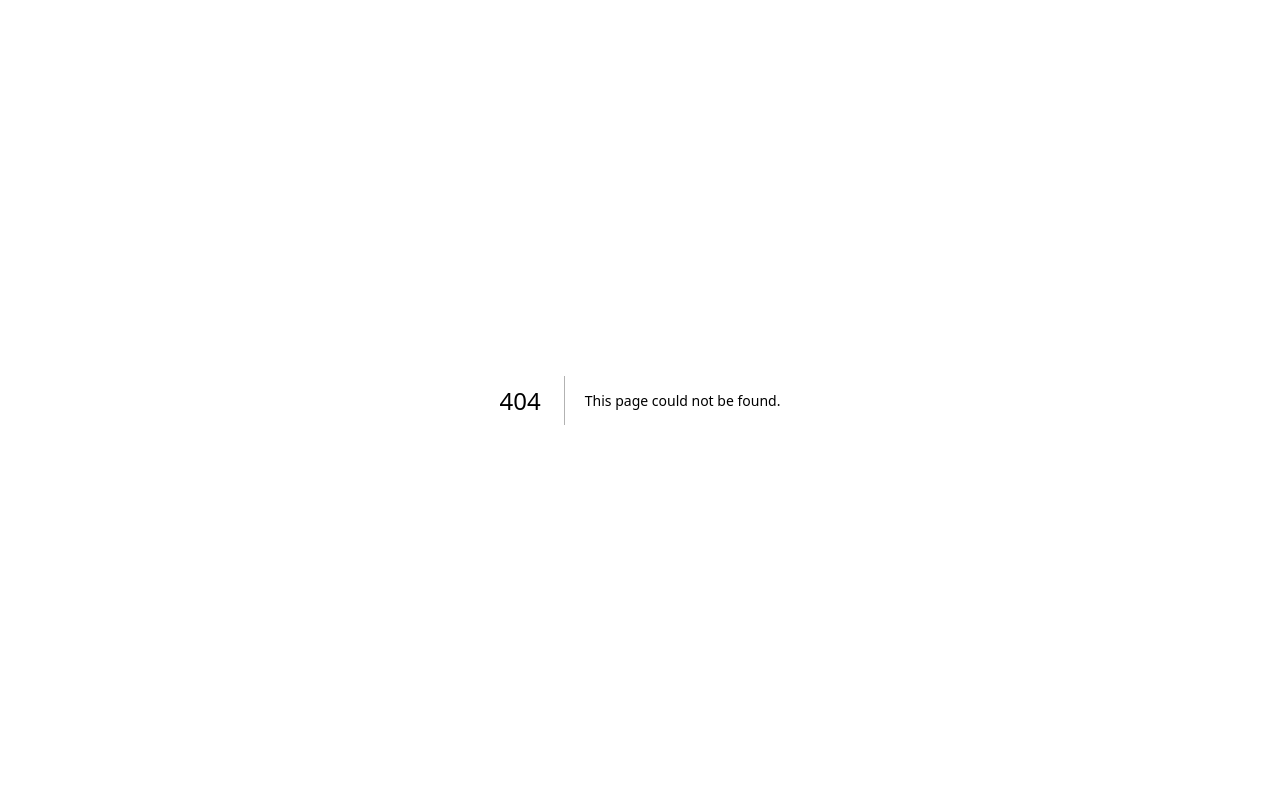
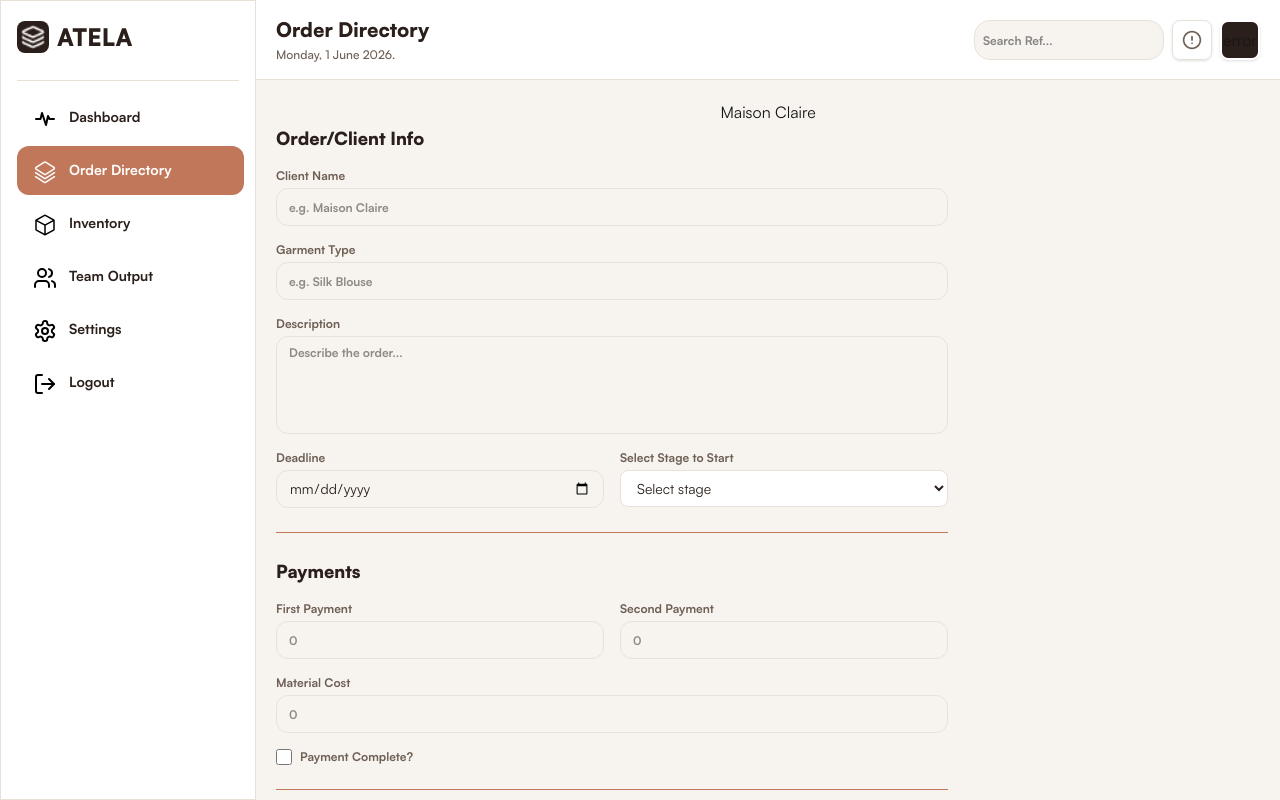
Before and after one commit to samuel-oluwadamisi/atela, a Next.js app: page /admin/order-directory/A7B2 in a window 1280 px wide. Before the commit this address had no page. Built offline with nearby package versions, Linux system fonts and the light colour scheme; no server answers.

Commit message:
feat: fixed sidebar layout issue(non-sticky) and page over flow, and created prototype of the full page for creating order

```diff
--- a/src/app/(dashboard)/admin/layout.tsx
+++ b/src/app/(dashboard)/admin/layout.tsx
@@ -3,11 +3,11 @@ import Sidebar from '@/features/admin/components/Sidebar'
 
 export default function  AdminLayout({ children }: { children: React.ReactNode }) {
   return (
-    <div className='flex h-screen'>
+    <div className='flex h-screen overflow-hidden'>
         <div className='w-1/5 h-full'>
             <Sidebar />
         </div>
-        <div className='w-4/5 bg-[#F7F4F0]'>
+        <div className='w-4/5 h-full bg-[#F7F4F0] overflow-y-auto'>
             <Navbar />
             <div className='p-5'>
              {children}
--- /dev/null
+++ b/src/app/(dashboard)/admin/order-directory/[code]/page.tsx
@@ -0,0 +1,157 @@
+import { getOrderByCode } from '@/features/admin/data/orders';
+
+type Props = {
+  params: Promise<{
+    code: string;
+  }>;
+};
+const OrderDirectoryFullPage = async({params}: Props) => {
+    const { code } = await params;
+    const order = getOrderByCode(code);
+  if (!order)
+    return <p>Order Not Found</p>;
+  return (
+    <>
+    <div className='text-center'>{order.dress}</div>
+    <form className="flex flex-col gap-4 w-full max-w-2xl">
+  {/* Section 1: Order/Client Info */}
+  <h2 className="text-lg font-black text-[#2A1F1A]">Order/Client Info</h2>
+
+  <div className="flex flex-col gap-1">
+    <label className="text-xs font-bold text-[#6E5F54]">Client Name</label>
+    <input
+      type="text"
+      placeholder="e.g. Maison Claire"
+      className="border border-[#E8E1D9] bg-[#F7F4F0] rounded-xl px-3 py-2 text-sm text-[#2A1F1A] font-bold placeholder:text-xs placeholder:text-[#2A1F1A80] placeholder:font-bold outline-none focus:border-[#2A1F1A] transition-colors"
+    />
+  </div>
+
+  <div className="flex flex-col gap-1">
+    <label className="text-xs font-bold text-[#6E5F54]">Garment Type</label>
+    <input
+      type="text"
+      placeholder="e.g. Silk Blouse"
+      className="border border-[#E8E1D9] bg-[#F7F4F0] rounded-xl px-3 py-2 text-sm text-[#2A1F1A] font-bold placeholder:text-xs placeholder:text-[#2A1F1A80] placeholder:font-bold outline-none focus:border-[#2A1F1A] transition-colors"
+    />
+  </div>
+
+  <div className="flex flex-col gap-1">
+    <label className="text-xs font-bold text-[#6E5F54]">Description</label>
+    <textarea
+      rows={4}
+      placeholder="Describe the order..."
+      className="border border-[#E8E1D9] bg-[#F7F4F0] rounded-xl px-3 py-2 text-sm text-[#2A1F1A] font-bold placeholder:text-xs placeholder:text-[#2A1F1A80] placeholder:font-bold outline-none focus:border-[#2A1F1A] transition-colors resize-none"
+    />
+  </div>
+
+  <div className="grid grid-cols-1 md:grid-cols-2 gap-4">
+    <div className="flex flex-col gap-1">
+      <label className="text-xs font-bold text-[#6E5F54]">Deadline</label>
+      <input
+        type="date"
+        className="border border-[#E8E1D9] bg-[#F7F4F0] rounded-xl px-3 py-2 text-sm text-[#2A1F1A] placeholder:text-xs placeholder:text-[#2A1F1A80] placeholder:font-bold outline-none focus:border-[#2A1F1A] transition-colors"
+      />
+    </div>
+    <div className="flex flex-col gap-1">
+      <label className="text-xs font-bold text-[#6E5F54]">Select Stage to Start</label>
+      <select className="border border-[#E8E1D9] rounded-lg px-3 py-2 text-sm text-[#2A1F1A] outline-none focus:border-[#2A1F1A] placeholder:text-xs placeholder:text-[#2A1F1A80] placeholder:font-bold bg-white transition-colors">
+        <option className="text-sm text-[#2A1F1A]" value="">
+          Select stage
+        </option>
+        <option value="Pattern">Pattern</option>
+        <option value="Cutting">Cutting</option>
+        <option value="Tailoring">Tailoring</option>
+      </select>
+    </div>
+  </div>
+
+  {/* Divider */}
+  <hr className="border-t border-[#C1785A] my-2" />
+
+  {/* Section 2: Payments */}
+  <h2 className="text-lg font-black text-[#2A1F1A]">Payments</h2>
+
+  <div className="grid grid-cols-1 md:grid-cols-2 gap-4">
+    <div className="flex flex-col gap-1">
+      <label className="text-xs font-bold text-[#6E5F54]">First Payment</label>
+      <input
+        type="text"
+        placeholder="0"
+        className="border border-[#E8E1D9] bg-[#F7F4F0] rounded-xl px-3 py-2 text-sm text-[#2A1F1A] font-bold placeholder:text-xs placeholder:text-[#2A1F1A80] placeholder:font-bold outline-none focus:border-[#2A1F1A] transition-colors"
+      />
+    </div>
+    <div className="flex flex-col gap-1">
+      <label className="text-xs font-bold text-[#6E5F54]">Second Payment</label>
+      <input
+        type="text"
+        placeholder="0"
+        className="border border-[#E8E1D9] bg-[#F7F4F0] rounded-xl px-3 py-2 text-sm text-[#2A1F1A] font-bold placeholder:text-xs placeholder:text-[#2A1F1A80] placeholder:font-bold outline-none focus:border-[#2A1F1A] transition-colors"
+      />
+    </div>
+  </div>
+
+  <div className="flex flex-col gap-1">
+    <label className="text-xs font-bold text-[#6E5F54]">Material Cost</label>
+    <input
+      type="text"
+      placeholder="0"
+      className="border border-[#E8E1D9] bg-[#F7F4F0] rounded-xl px-3 py-2 text-sm text-[#2A1F1A] font-bold placeholder:text-xs placeholder:text-[#2A1F1A80] placeholder:font-bold outline-none focus:border-[#2A1F1A] transition-colors"
+    />
+  </div>
+
+  <div className="flex items-center gap-2">
+    <input
+      type="checkbox"
+      className="w-4 h-4 accent-[#2A1F1A]"
+    />
+    <label className="text-xs font-bold text-[#6E5F54]">Payment Complete?</label>
+  </div>
+
+  {/* Divider */}
+  <hr className="border-t border-[#C1785A] my-2" />
+
+  {/* Section 3: Staff Assignment */}
+  <h2 className="text-lg font-black text-[#2A1F1A]">Assign Staff</h2>
+
+  <div className="flex flex-col gap-1">
+    <label className="text-xs font-bold text-[#6E5F54]">Assign Pattern Maker</label>
+    <select className="border border-[#E8E1D9] rounded-lg px-3 py-2 text-sm text-[#2A1F1A] outline-none focus:border-[#2A1F1A] bg-white transition-colors">
+      <option value="">Select staff</option>
+    </select>
+  </div>
+
+  <div className="flex flex-col gap-1">
+    <label className="text-xs font-bold text-[#6E5F54]">Assign Cutter</label>
+    <select className="border border-[#E8E1D9] rounded-lg px-3 py-2 text-sm text-[#2A1F1A] outline-none focus:border-[#2A1F1A] bg-white transition-colors">
+      <option value="">Select staff</option>
+    </select>
+  </div>
+
+  <div className="flex flex-col gap-1">
+    <label className="text-xs font-bold text-[#6E5F54]">Assign Tailor</label>
+    <select className="border border-[#E8E1D9] rounded-lg px-3 py-2 text-sm text-[#2A1F1A] outline-none focus:border-[#2A1F1A] bg-white transition-colors">
+      <option value="">Select staff</option>
+    </select>
+  </div>
+
+  {/* Actions */}
+  <div className="flex justify-end gap-2 mt-4">
+    <button
+      type="button"
+      className="flex-1 px-4 py-2 text-sm font-bold border border-[#E8E1D9] rounded-xl text-[#2A1F1A] hover:border-[#C1785A] transition-colors"
+    >
+      Cancel Order
+    </button>
+    <button
+      type="button"
+      className="flex-1 px-4 py-2 text-sm font-bold text-[#6E5F54] bg-[#E8E1D9] rounded-xl hover:bg-[#C1785A] hover:text-white transition-colors"
+    >
+      Create Order
+    </button>
+  </div>
+    </form>
+    </>
+  )
+}
+
+export default OrderDirectoryFullPage
--- /dev/null
+++ b/src/features/admin/data/orders.ts
@@ -0,0 +1,53 @@
+import { OrderTableTypes } from '../types/adminTypes'
+
+export const orders: OrderTableTypes[] = [
+  {
+    code: "A7B2",
+    dress: "Maison Claire",
+    garment: "Silk Blouse",
+    volume: 45,
+    currentStage: "Cutting",
+    progress: 30,
+    staff: "Marcus Tavenier",
+  },
+  {
+    code: "X9K4",
+    dress: "House of Zofu",
+    garment: "Linen Trousers",
+    volume: 120,
+    currentStage: "Pattern",
+    progress: 0,
+    staff: "Marcus Tavenier",
+  },
+  {
+    code: "B3M1",
+    dress: "Atelier Roma",
+    garment: "Wool Blazer",
+    volume: 15,
+    currentStage: "Tailoring",
+    progress: 85,
+    staff: "Marcus Tavenier",
+  },
+  {
+    code: "J8R5",
+    dress: "Maison Claire",
+    garment: "Evening Gown",
+    volume: 5,
+    currentStage: "Tailoring",
+    progress: 60,
+    staff: "Marcus Tavenier",
+  },
+  {
+    code: "L2P9",
+    dress: "Boutique 11",
+    garment: "Cotton Shirts",
+    volume: 200,
+    currentStage: "Cutting",
+    progress: 10,
+    staff: "Marcus Tavenier",
+  },
+];
+
+export function getOrderByCode(code: string): OrderTableTypes | undefined {
+    return orders.find((order) => order.code === code);
+    }
--- a/src/features/admin/order-directory/screens/OrderDirectory.tsx
+++ b/src/features/admin/order-directory/screens/OrderDirectory.tsx
@@ -2,10 +2,12 @@
 import { ColumnDef } from "@tanstack/react-table";
 import { DataTable } from "../../components/DataTable";
 import { OrderTableTypes } from "../../types/adminTypes";
+import { orders } from "../../data/orders";
 import { useState } from "react";
 import Dialogue from "@/shared/components/Dialogue";
 import { GoStack } from "react-icons/go";
 import { IoCloseSharp } from "react-icons/io5";
+import Link  from 'next/link'
 
 export const columns: ColumnDef<OrderTableTypes>[] = [
   {
@@ -70,55 +72,21 @@ export const columns: ColumnDef<OrderTableTypes>[] = [
       );
     },
   },
+  {
+  id: "actions",
+  header: "",
+  cell: ({ row }) => (
+    <Link
+      href={`/admin/order-directory/${row.original.code}`}
+      className="px-3 py-1 text-xs font-bold border border-[#E8E1D9] rounded-lg hover:border-[#C1785A]"
+    >
+      View
+    </Link>
+  ),
+  },
 ];
 
-const orders: OrderTableTypes[] = [
-  {
-    code: "A7B2",
-    dress: "Maison Claire",
-    garment: "Silk Blouse",
-    volume: 45,
-    currentStage: "Cutting",
-    progress: 30,
-    staff: "Marcus Tavenier",
-  },
-  {
-    code: "X9K4",
-    dress: "House of Zofu",
-    garment: "Linen Trousers",
-    volume: 120,
-    currentStage: "Pattern",
-    progress: 0,
-    staff: "Marcus Tavenier",
-  },
-  {
-    code: "B3M1",
-    dress: "Atelier Roma",
-    garment: "Wool Blazer",
-    volume: 15,
-    currentStage: "Tailoring",
-    progress: 85,
-    staff: "Marcus Tavenier",
-  },
-  {
-    code: "J8R5",
-    dress: "Maison Claire",
-    garment: "Evening Gown",
-    volume: 5,
-    currentStage: "Tailoring",
-    progress: 60,
-    staff: "Marcus Tavenier",
-  },
-  {
-    code: "L2P9",
-    dress: "Boutique 11",
-    garment: "Cotton Shirts",
-    volume: 200,
-    currentStage: "Cutting",
-    progress: 10,
-    staff: "Marcus Tavenier",
-  },
-];
+
 
 const OrderDirectoryScreen = () => {
   const [showDialogue, setShowDialogue] = useState(false);
--- /dev/null
+++ b/src/features/admin/order-directory/screens/OrderDirectoryFullPageScreen.tsx
@@ -0,0 +1,10 @@
+
+
+const OrderDirectoryFullPageScreen = () => {
+
+  return (
+    <div>OrderDirectoryFullPageScreen</div>
+  )
+}
+
+export default OrderDirectoryFullPageScreen
```
